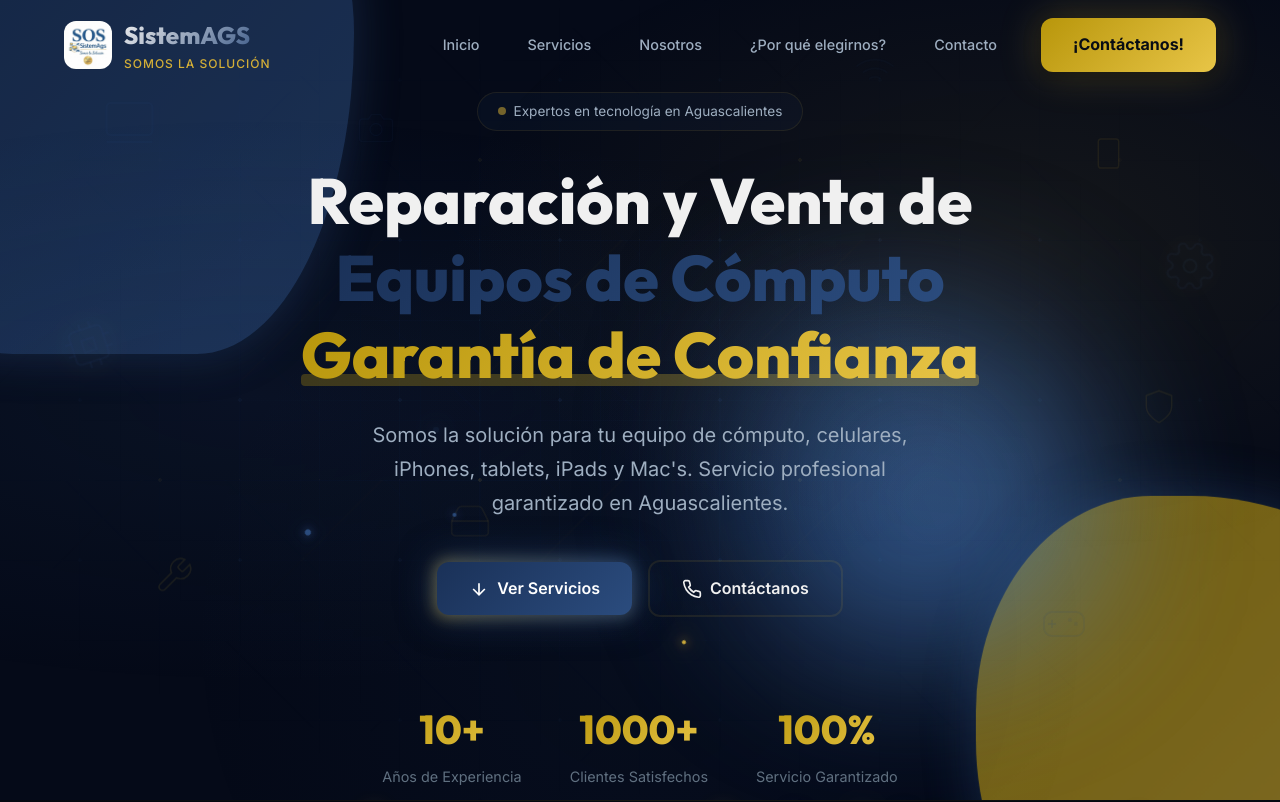
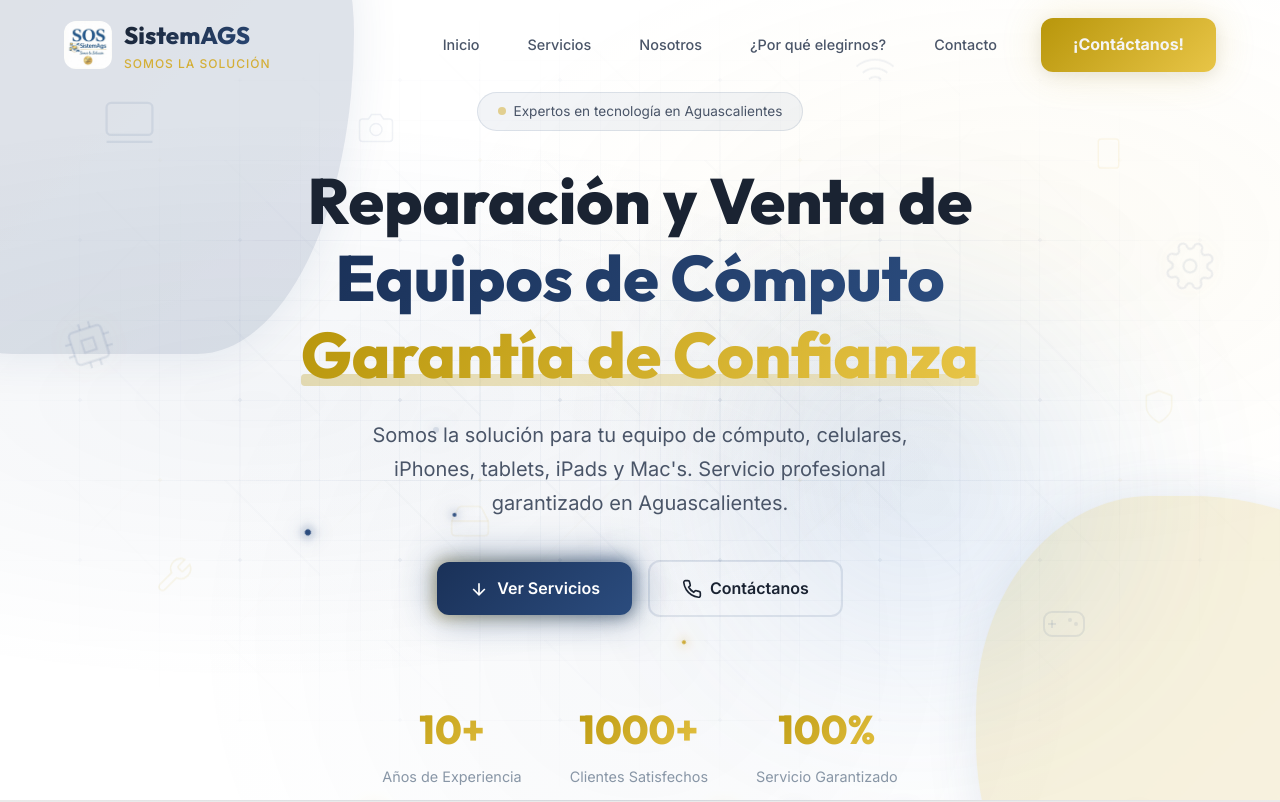
Before and after one commit to ErickuchoSan/sos-sistemags, a React (Vite) app: page / in a window 1280 px wide. Shown: the top 802 px of the page. Built offline with nearby package versions, Linux system fonts and the light colour scheme.

Commit message:
Cambio completo a tema claro: fondo blanco como el logo

```diff
--- a/src/components/Hero/Hero.css
+++ b/src/components/Hero/Hero.css
@@ -13,7 +13,7 @@
     position: absolute;
     inset: 0;
     z-index: 0;
-    background-color: #050a18;
+    background-color: #ffffff;
 }
 
 /* Circuit board pattern background */
@@ -26,30 +26,30 @@
         repeating-linear-gradient(0deg,
             transparent,
             transparent 79px,
-            rgba(43, 76, 126, 0.07) 79px,
-            rgba(43, 76, 126, 0.07) 80px),
+            rgba(43, 76, 126, 0.06) 79px,
+            rgba(43, 76, 126, 0.06) 80px),
         /* Circuit trace lines - vertical */
         repeating-linear-gradient(90deg,
             transparent,
             transparent 79px,
-            rgba(43, 76, 126, 0.07) 79px,
-            rgba(43, 76, 126, 0.07) 80px),
+            rgba(43, 76, 126, 0.06) 79px,
+            rgba(43, 76, 126, 0.06) 80px),
         /* Circuit node dots */
-        radial-gradient(circle 2px at 80px 80px, rgba(43, 76, 126, 0.2) 2px, transparent 2px),
-        radial-gradient(circle 2px at 160px 160px, rgba(212, 175, 55, 0.18) 2px, transparent 2px),
-        radial-gradient(circle 1.5px at 240px 80px, rgba(43, 76, 126, 0.15) 1.5px, transparent 1.5px),
-        radial-gradient(circle 1.5px at 80px 240px, rgba(212, 175, 55, 0.12) 1.5px, transparent 1.5px),
+        radial-gradient(circle 2px at 80px 80px, rgba(43, 76, 126, 0.12) 2px, transparent 2px),
+        radial-gradient(circle 2px at 160px 160px, rgba(212, 175, 55, 0.12) 2px, transparent 2px),
+        radial-gradient(circle 1.5px at 240px 80px, rgba(43, 76, 126, 0.08) 1.5px, transparent 1.5px),
+        radial-gradient(circle 1.5px at 80px 240px, rgba(212, 175, 55, 0.08) 1.5px, transparent 1.5px),
         /* Diagonal traces */
         repeating-linear-gradient(45deg,
             transparent,
             transparent 158px,
-            rgba(43, 76, 126, 0.04) 158px,
-            rgba(43, 76, 126, 0.04) 160px),
+            rgba(43, 76, 126, 0.03) 158px,
+            rgba(43, 76, 126, 0.03) 160px),
         repeating-linear-gradient(-45deg,
             transparent,
             transparent 238px,
-            rgba(212, 175, 55, 0.03) 238px,
-            rgba(212, 175, 55, 0.03) 240px);
+            rgba(212, 175, 55, 0.02) 238px,
+            rgba(212, 175, 55, 0.02) 240px);
     background-size: 80px 80px, 80px 80px, 160px 160px, 320px 320px, 240px 240px, 80px 240px, 160px 160px, 240px 240px;
     mask-image: radial-gradient(ellipse 80% 70% at 50% 50%, black 20%, transparent 75%);
     -webkit-mask-image: radial-gradient(ellipse 80% 70% at 50% 50%, black 20%, transparent 75%);
@@ -62,16 +62,16 @@
     position: absolute;
     inset: 0;
     background:
-        radial-gradient(ellipse at 20% 50%, rgba(43, 76, 126, 0.12) 0%, transparent 50%),
-        radial-gradient(ellipse at 80% 30%, rgba(212, 175, 55, 0.08) 0%, transparent 40%),
-        radial-gradient(ellipse at 50% 80%, rgba(43, 76, 126, 0.06) 0%, transparent 50%);
+        radial-gradient(ellipse at 20% 50%, rgba(43, 76, 126, 0.06) 0%, transparent 50%),
+        radial-gradient(ellipse at 80% 30%, rgba(212, 175, 55, 0.05) 0%, transparent 40%),
+        radial-gradient(ellipse at 50% 80%, rgba(43, 76, 126, 0.04) 0%, transparent 50%);
 }
 
 .hero-gradient-orb {
     position: absolute;
     border-radius: 50%;
-    filter: blur(80px);
-    opacity: 0.6;
+    filter: blur(100px);
+    opacity: 0.15;
 }
 
 .hero-orb-1 {
--- a/src/index.css
+++ b/src/index.css
@@ -16,33 +16,33 @@
   --gold-light: #E8C547;
   --gold-dark: #B8960B;
 
-  /* Background Colors */
-  --bg-dark: #080c14;
-  --bg-darker: #040810;
-  --bg-card: rgba(43, 76, 126, 0.08);
-  --bg-card-hover: rgba(43, 76, 126, 0.15);
+  /* Background Colors - Light Theme */
+  --bg-dark: #f5f5f5;
+  --bg-darker: #eaeaea;
+  --bg-card: rgba(43, 76, 126, 0.06);
+  --bg-card-hover: rgba(43, 76, 126, 0.12);
 
   /* Text Colors */
-  --text-primary: #F0F0F0;
-  --text-secondary: #9EAEC0;
-  --text-muted: #607080;
+  --text-primary: #1a2332;
+  --text-secondary: #4a5568;
+  --text-muted: #8896a6;
 
-  /* Glassmorphism */
-  --glass-bg: rgba(10, 18, 35, 0.85);
-  --glass-border: rgba(212, 175, 55, 0.1);
-  --glass-shadow: 0 8px 32px rgba(0, 0, 0, 0.4);
+  /* Glassmorphism - Light */
+  --glass-bg: rgba(255, 255, 255, 0.85);
+  --glass-border: rgba(43, 76, 126, 0.12);
+  --glass-shadow: 0 8px 32px rgba(0, 0, 0, 0.08);
 
   /* Gradients */
   --gradient-primary: linear-gradient(135deg, var(--primary-blue) 0%, var(--primary-blue-light) 100%);
   --gradient-gold: linear-gradient(135deg, var(--gold-dark) 0%, var(--gold-light) 100%);
-  --gradient-hero: linear-gradient(180deg, rgba(8, 12, 20, 0) 0%, var(--bg-dark) 100%);
+  --gradient-hero: linear-gradient(180deg, rgba(245, 245, 245, 0) 0%, var(--bg-dark) 100%);
 
   /* Shadows */
-  --shadow-sm: 0 2px 8px rgba(0, 0, 0, 0.3);
-  --shadow-md: 0 4px 16px rgba(0, 0, 0, 0.4);
-  --shadow-lg: 0 8px 32px rgba(0, 0, 0, 0.5);
-  --shadow-glow-blue: 0 0 40px rgba(43, 76, 126, 0.3);
-  --shadow-glow-gold: 0 0 40px rgba(212, 175, 55, 0.3);
+  --shadow-sm: 0 2px 8px rgba(0, 0, 0, 0.06);
+  --shadow-md: 0 4px 16px rgba(0, 0, 0, 0.08);
+  --shadow-lg: 0 8px 32px rgba(0, 0, 0, 0.12);
+  --shadow-glow-blue: 0 0 40px rgba(43, 76, 126, 0.15);
+  --shadow-glow-gold: 0 0 40px rgba(212, 175, 55, 0.2);
 
   /* Typography */
   --font-primary: 'Inter', -apple-system, BlinkMacSystemFont, sans-serif;
```
